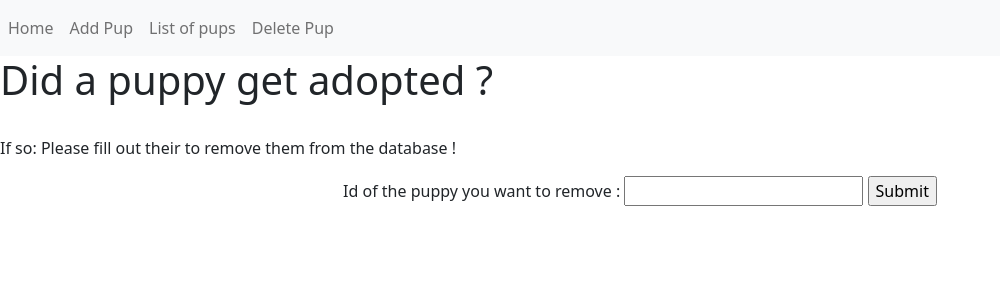
After one commit to Kritika1300/Flask-Practice, a Flask app: template Practice/templates/delete.html in a window 1280 px wide. The commit adds this page. Shown: the top 300 px of the page, without its empty margins (0-1000 px from the left). Run offline with Flask 2, Linux system fonts and the light colour scheme; the template is opened without the code that fills it: values that come from a table or form of the project are taken from there, others are empty.

Commit message:
Puppy Adoption Website

```diff
--- /dev/null
+++ b/Practice/adoption_site.py
@@ -0,0 +1,78 @@
+import os
+from forms import AddForm,DelForm
+from flask import Flask,render_template,url_for,redirect
+from flask_sqlalchemy import SQLAlchemy
+from flask_migrate import Migrate
+
+basedir = os.path.abspath(os.path.dirname(__file__))
+
+app = Flask(__name__)
+
+app.config['SECRET_KEY'] = 'mysecretkey'
+
+#sql db section
+app.config['SQLALCHEMY_DATABASE_URI'] = 'sqlite:///'+os.path.join(basedir,'data.sqlite')
+app.config['SQLALCHEMY_TRACK_MODIFICATIONS'] = False
+
+db = SQLAlchemy(app)
+Migrate(app,db)
+
+class Puppy(db.Model):
+
+    __tablename__ = 'puppies'
+    id = db.Column(db.Integer, primary_key=True)
+    name = db.Column(db.Text)
+
+    def __init__(self,name):
+        self.name = name
+
+    def __repr__(self):
+            return f'Puppy name : {self.name}'
+
+#View functions
+@app.route('/')
+def index():
+    return render_template('home.html')
+
+@app.route('/add',methods = ['GET','POST'])
+def add_pup():
+
+    form = AddForm()
+
+    if form.validate_on_submit():
+
+         name = form.name.data
+         new_pup = Puppy(name)
+         db.session.add(new_pup)
+         db.session.commit()
+
+         return redirect(url_for('list_pup'))
+
+    return render_template('add.html', form = form)
+
+
+@app.route('/list')
+def list_pup():
+    puppies = Puppy.query.all()
+    return render_template('list.html', puppies = puppies)
+
+@app.route('/delete',methods = ['GET','POST'])
+def del_pup():
+
+    form = DelForm()
+
+    if form.validate_on_submit():
+
+        id = form.id.data
+        pup = Puppy.query.get(id)
+        db.session.delete(pup)
+        db.session.commit()
+        return redirect(url_for('list_pup'))
+
+    return render_template('delete.html',form=form)
+
+
+
+
+if __name__ == "__main__":
+    app.run(port = 5000,debug= True)
--- /dev/null
+++ b/Practice/forms.py
@@ -0,0 +1,10 @@
+from flask_wtf import FlaskForm
+from wtforms import StringField,IntegerField,SubmitField
+
+class AddForm(FlaskForm):
+    name = StringField('Name of the puppy :')
+    submit = SubmitField('Submit')
+
+class DelForm(FlaskForm):
+    id = IntegerField('Id of the puppy you want to remove :')
+    submit = SubmitField('Submit')
--- a/Practice/templates/base.html
+++ b/Practice/templates/base.html
@@ -9,9 +9,12 @@
     <script src="https://cdn.jsdelivr.net/npm/bootstrap@5.0.0/dist/js/bootstrap.bundle.min.js" integrity="sha384-p34f1UUtsS3wqzfto5wAAmdvj+osOnFyQFpp4Ua3gs/ZVWx6oOypYoCJhGGScy+8" crossorigin="anonymous"></script>
 </head>
 <body>
-    <nav class="navbar navbar-light bg-light">
-        <div class="container-fluid">
-         <span class="navbar-brand mb-0 h1"><a href = "{{url_for('index')}}">Home</a> </span>
+    <nav class="navbar navbar-expand-lg navbar-light bg-light">
+        <div class="navbar-nav">
+             <a class = "nav-item nav-link" href = "{{url_for('index')}}">Home</a>
+             <a class = "nav-item nav-link" href = "{{url_for('add_pup')}}">Add Pup</a>
+             <a class = "nav-item nav-link" href = "{{url_for('list_pup')}}">List of pups</a>
+             <a class = "nav-item nav-link" href = "{{url_for('del_pup')}}">Delete Pup</a>
         </div>
       </nav>
       {% block content %}
--- /dev/null
+++ b/Practice/templates/delete.html
@@ -0,0 +1,16 @@
+{% extends "base.html" %}
+
+{% block content %}
+<div class = "jumbotron">
+    <h1>Did a puppy get adopted ?</h1><br>
+    <p>If so: Please fill out their to remove them from the database !</p>
+    <center>
+        <form method = "POST">
+            {{ form.hidden_tag() }}
+            {{ form.id.label }} {{ form.id() }}
+            {{ form.submit() }}
+        </form>
+    </center>
+</div>
+
+{% endblock %}
--- a/Practice/templates/404.html
+++ b/Practice/templates/home.html
@@ -1,7 +1,8 @@
 {% extends "base.html" %}
 
 {% block content %}
-<div class="jumbotron">
-    <p>Sorry couldn't find the page!</p>
+<div class = "jumbotron">
+    <h1>Welcome</h1>
 </div>
+
 {% endblock %}
```
Also changed, not shown: Practice/app.py (deleted, +0 -69 lines), Practice/basic.py (deleted, +0 -30 lines), Practice/migrations/versions/351d69537080_creating_tables.py (added, +32 -0 lines), Practice/migrations/versions/dea6fd84f0cc_modifications.py (deleted, +0 -48 lines), Practice/templates/add.html (added, +16 -0 lines), Practice/templates/index.html (deleted, +0 -29 lines), Practice/templates/list.html (added, +13 -0 lines), Practice/templates/signup.html (deleted, +0 -15 lines), Practice/templates/thankyou.html (deleted, +0 -8 lines), Practice/data.sqlite.
